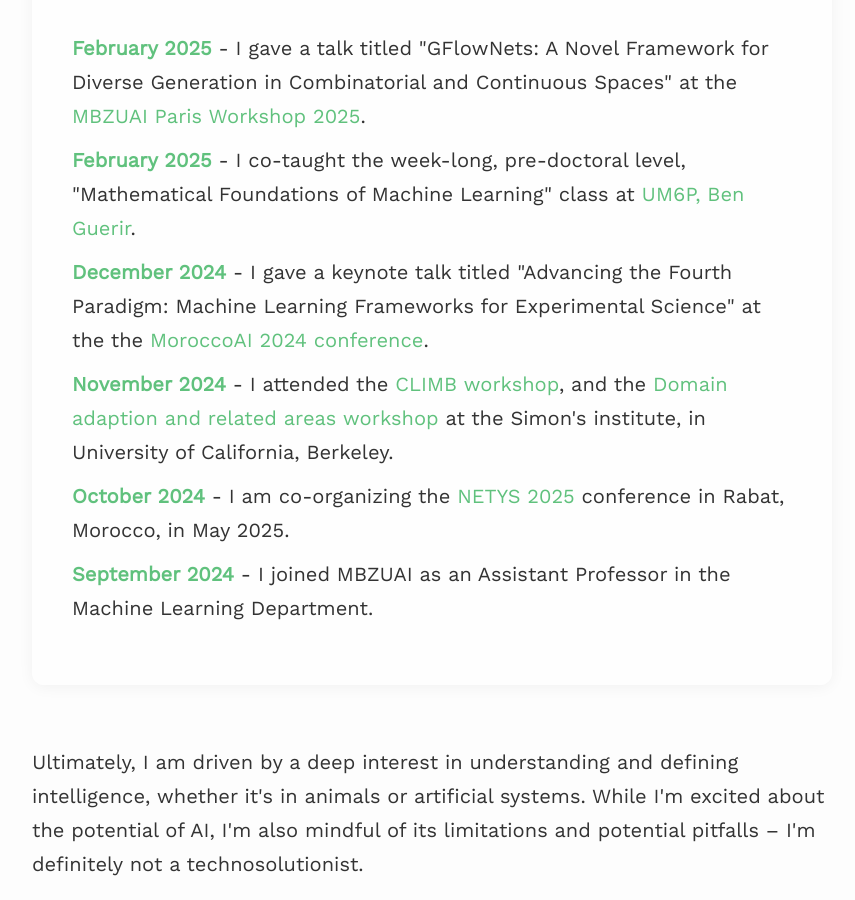
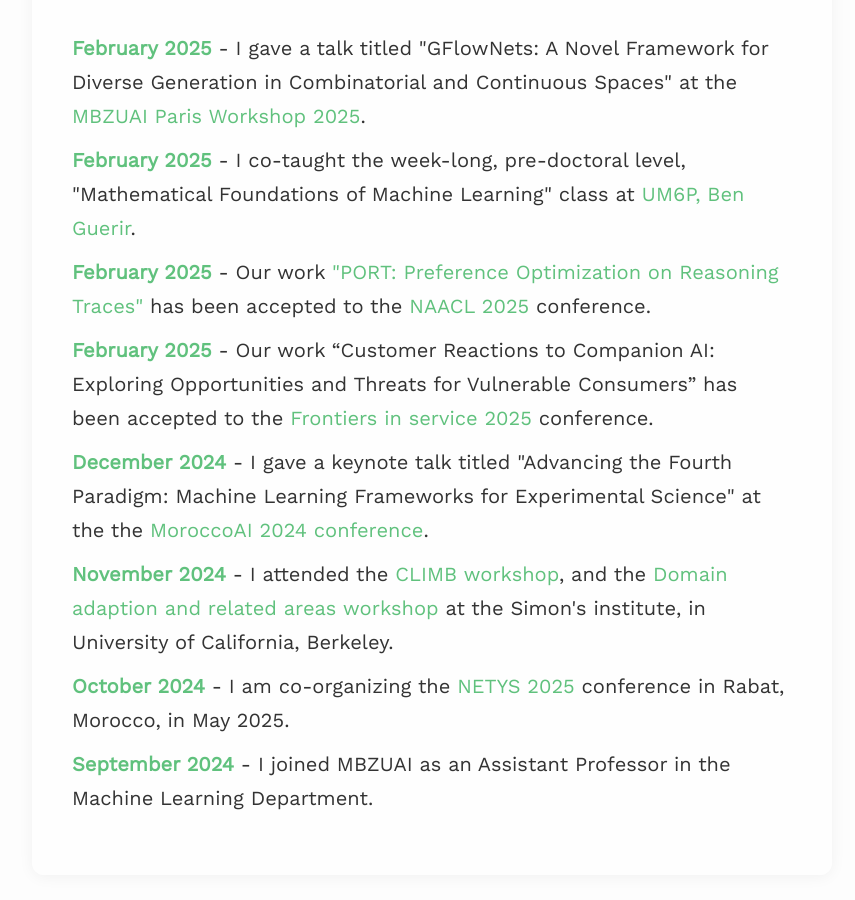
Before and after one commit to saleml/saleml.github.io, a Jekyll site: the page built from index.md, in a window 1280 px wide and 900 px high, scrolled down 1458 px. Shown: the whole window, without its empty margins (208-1063 px from the left). Built offline with Jekyll 4.4.1, drawn with Linux system fonts in a browser that asks for light colours; nearby versions of some CDN libraries.

Commit message:
Update index.md

```diff
--- a/index.md
+++ b/index.md
@@ -62,6 +62,8 @@
 <ul>
   <li><span class="news-date">February 2025</span> - I gave a talk titled "GFlowNets: A Novel Framework for Diverse Generation in Combinatorial and Continuous Spaces" at the <a href="https://mbzuai-paris.github.io/workshop-2025">MBZUAI Paris Workshop 2025</a>.</li>
   <li><span class="news-date">February 2025</span> - I co-taught the week-long, pre-doctoral level, "Mathematical Foundations of Machine Learning" class at <a href="https://um6p.ma/">UM6P, Ben Guerir</a>.</li>
+  <li><span class="news-date">February 2025</span> - Our work <a href="https://arxiv.org/abs/2406.16061">"PORT: Preference Optimization on Reasoning Traces"</a> has been accepted to the <a href="https://2025.naacl.org/">NAACL 2025</a> conference.</li>
+  <li><span class="news-date">February 2025</span> - Our work “Customer Reactions to Companion AI: Exploring Opportunities and Threats for Vulnerable Consumers” has been accepted to the <a href="https://www.servsig.org/wordpress/2024/08/2025-frontiers-in-service-in-hec-montreal-canada/">Frontiers in service 2025</a> conference.</li>
   <li><span class="news-date">December 2024</span> - I gave a keynote talk titled "Advancing the Fourth Paradigm: Machine Learning Frameworks for Experimental Science" at the  the <a href="https://morocco.ai/events/conferences/MoroccoAI-Conference-2024/index.html">MoroccoAI 2024 conference</a>.</li>
   <li><span class="news-date">November 2024</span> - I attended the <a href="https://climb.berkeley.edu/climb-workshop/">CLIMB workshop</a>, and the <a href="https://simons.berkeley.edu/workshops/domain-adaptation-related-areas" target="_blank">Domain adaption and related areas workshop</a> at the Simon's institute, in University of California, Berkeley.</li>
   <li><span class="news-date">October 2024</span> - I am co-organizing the <a href="https://netys.org/" target="_blank">NETYS 2025</a> conference in Rabat, Morocco, in May 2025.</li>
```
